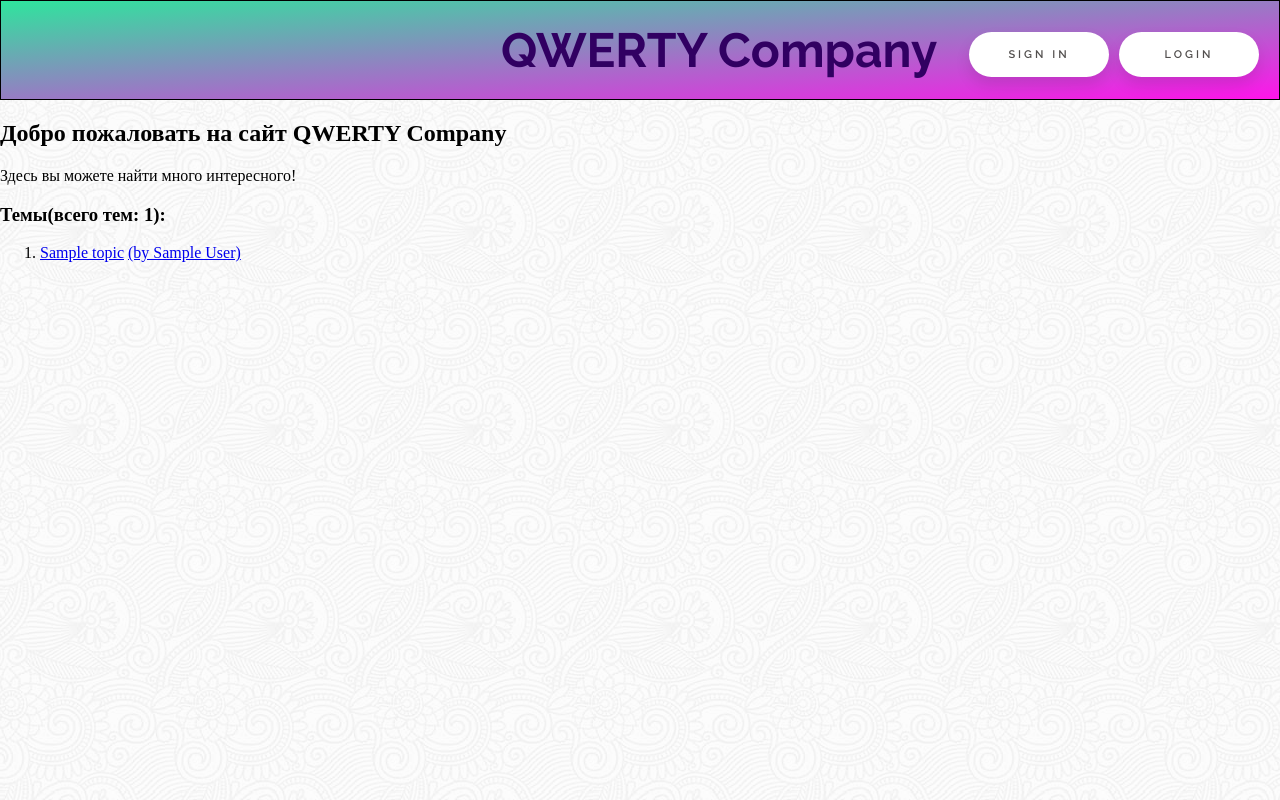
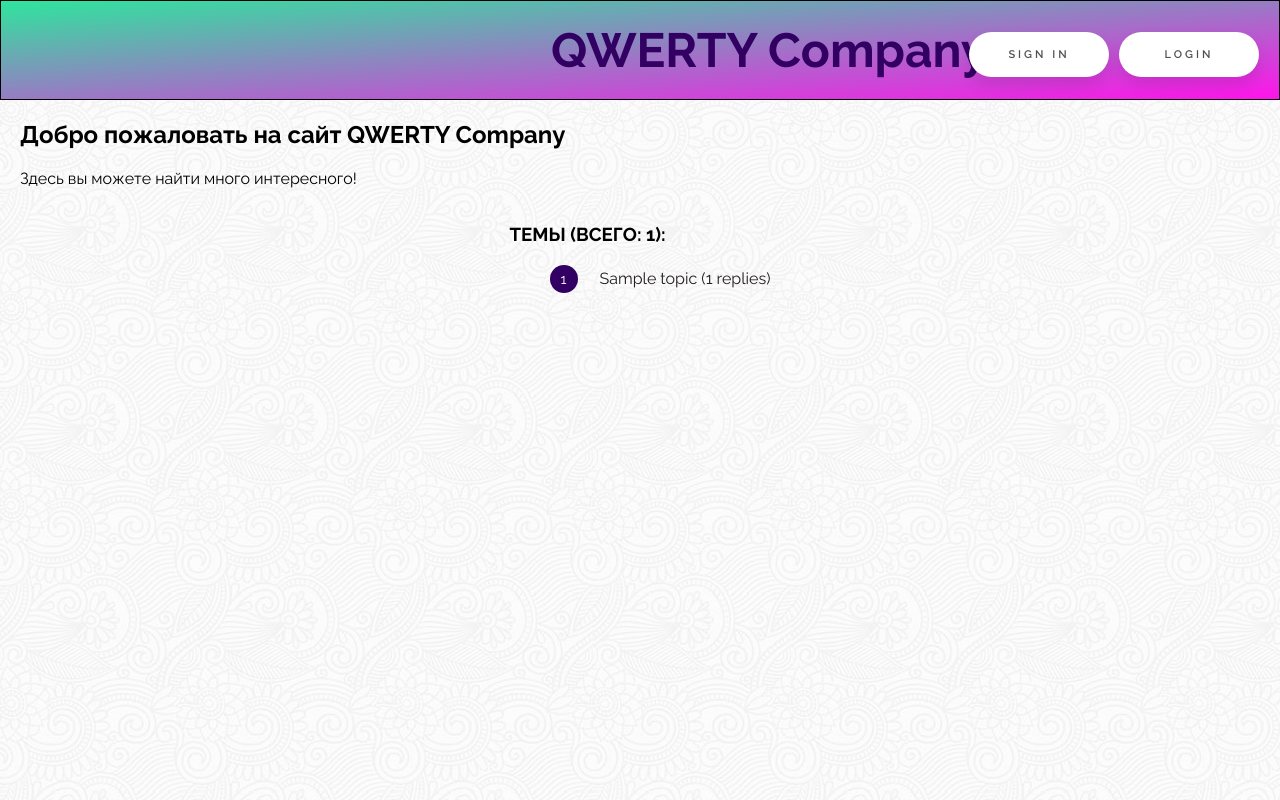
Before and after one commit to To-n-y/forum-api, a FastAPI app: page / in a window 1280 px wide. Run offline with FastAPI, Linux system fonts and the light colour scheme; tables that the repository leaves empty hold one stand-in row (values such as "Sample post").

Commit message:
update home page frontend

```diff
--- a/app/handlers.py
+++ b/app/handlers.py
@@ -97,6 +97,8 @@ def user_create_post(user_email=Form(), user_password1=Form(), user_password2=Fo
         new_user = User(name=user_name, email=user_email, password=user_password1, surname=user_surname)
         database.add(new_user)
         database.commit()
+        global signed_user_id
+        signed_user_id = new_user.id
         return templates.TemplateResponse('back_home.html',
                                           {'request': {'user': None}
                                            })
--- a/app/static/css/style.css
+++ b/app/static/css/style.css
@@ -1,9 +1,10 @@
 @import url('https://fonts.googleapis.com/css2?family=Raleway:wght@300;400;600;700&display=swap');
+
 
 html, body {
   height: 100%;
-  padding: 0;
   margin: 0;
+
 }
 
 body {
@@ -64,10 +65,107 @@ header {
   font-weight: bold;
   position: absolute;
   font-size: 150%;
-    left: 500px;
+  left: 550px;
+}
+
+body {
+  font-family: 'Raleway', sans-serif;
+}
+
+.hello{
+  padding-left: 20px;
+}
+ a {
+  text-decoration: none;
+  color: #231E20;
+}
+
+.container {
+  padding: 0 20px;
+}
+
+.theme {
+  margin-bottom: 20px;
+  text-transform: uppercase;
+}
+
+.toc-wrapper {
+  display: table;
+  margin: 0 auto;
+}
+
+.toc {
+  list-style: none;
+  counter-reset: li;
+}
+
+.toc li {
+  position: relative;
+  margin-bottom: 20px;
+  padding-left: 50px;
+  line-height: 28px;
+  transition: .3s linear;
+}
+
+.toc li:last-child {
+  margin-bottom: 0;
+}
+
+.toc li:before {
+  counter-increment: li;
+  content: counters(li, "");
+  position: absolute;
+  top: 50%;
+  margin-top: -14px;
+  left: 0;
+  font-size: 14px;
+  width: 28px;
+  height: 28px;
+  text-align: center;
+  line-height: 28px;
+  color: white;
+  border-radius: 50%;
+  background: rgb(49, 0, 98);
+}
+
+.toc li:nth-child(2):before,
+.toc li:nth-child(2):after {
+  background: rgba(49, 0, 98, .8);
+}
+
+.toc li:nth-child(3):before,
+.toc li:nth-child(3):after {
+  background: rgba(49, 0, 98, .6);
+}
+
+.toc li:nth-child(4):before,
+.toc li:nth-child(4):after {
+  background: rgba(49, 0, 98, .4);
+}
+
+.toc li:nth-child(5):before,
+.toc li:nth-child(5):after {
+  background: rgba(49, 0, 98, .2);
+}
+
+.toc li:after {
+  content: "";
+  position: absolute;
+  width: 8px;
+  height: 8px;
+  border-radius: 50%;
+  background: rgb(49, 0, 98);
+  top: 50%;
+  left: 34px;
+  margin-top: -4px;
+  opacity: 0;
+  transition: .3s linear;
+}
+
+.toc li:hover:after {
+  opacity: 1;
 }
 
 
 
-
 /* Path: app\static\css\style.css */
--- a/app/templates/home.html
+++ b/app/templates/home.html
@@ -17,10 +17,9 @@
 
 </header>
 <section>
-    <div>
+    <div class="hello">
         <h1>Добро пожаловать на сайт QWERTY Company</h1>
         <p>Здесь вы можете найти много интересного!</p>
-
     </div>
 
 
@@ -32,17 +31,27 @@
 <p></p>
 {% endif %}
 
+{% if signed_user %}
+<form action="post_topic" method="post">
+    <p><b>Введите тему:</b></p>
+    <p><textarea name="topic_name"></textarea></p>
+    <p><input type="hidden" name="user_id" value="{{signed_user.id}}">
+    <p><input type="submit"></p>
+</form>
+{% else %}
+<p></p>
+{% endif %}
+
 <div class="container">
     <section class="toc-wrapper">
-        <h1>Темы(всего тем: {{l}}):</h1>
+        <h1 class="theme">Темы (всего: {{l}}):</h1>
              {% if topic_dict %}
-        <ol class="toc">
+        <ul class="toc">
         {% for topic in topic_dict %}
             <li>
                 <div>
                     <p><a href="/topic?topic_id={{topic.id}}">{{ topic.name }}</a> <a
-                     href="/profile?user_id={{topic.user_id}}"> (by
-                    {{topic_dict[topic].name}})</a></p>
+                     href="/profile?user_id={{topic.user_id}}">({{topic.message_count}} replies)</a></p>
                 </div>
             </li>
             {% endfor %}
@@ -53,17 +62,5 @@
 <p>No topics are available.</p>
 {% endif %}
 
-{% if signed_user %}
-<form action="post_topic" method="post">
-    <p><b>Введите тему:</b></p>
-    <p><textarea name="topic_name"></textarea></p>
-    <p><input type="hidden" name="user_id" value="{{signed_user.id}}">
-    <p><input type="submit"></p>
-</form>
-
-{% else %}
-<p></p>
-{% endif %}
-
 </body>
 </html>
```
Also changed, not shown: fastapi_app.db. Lines whose indentation alone changed are shown as unchanged.
